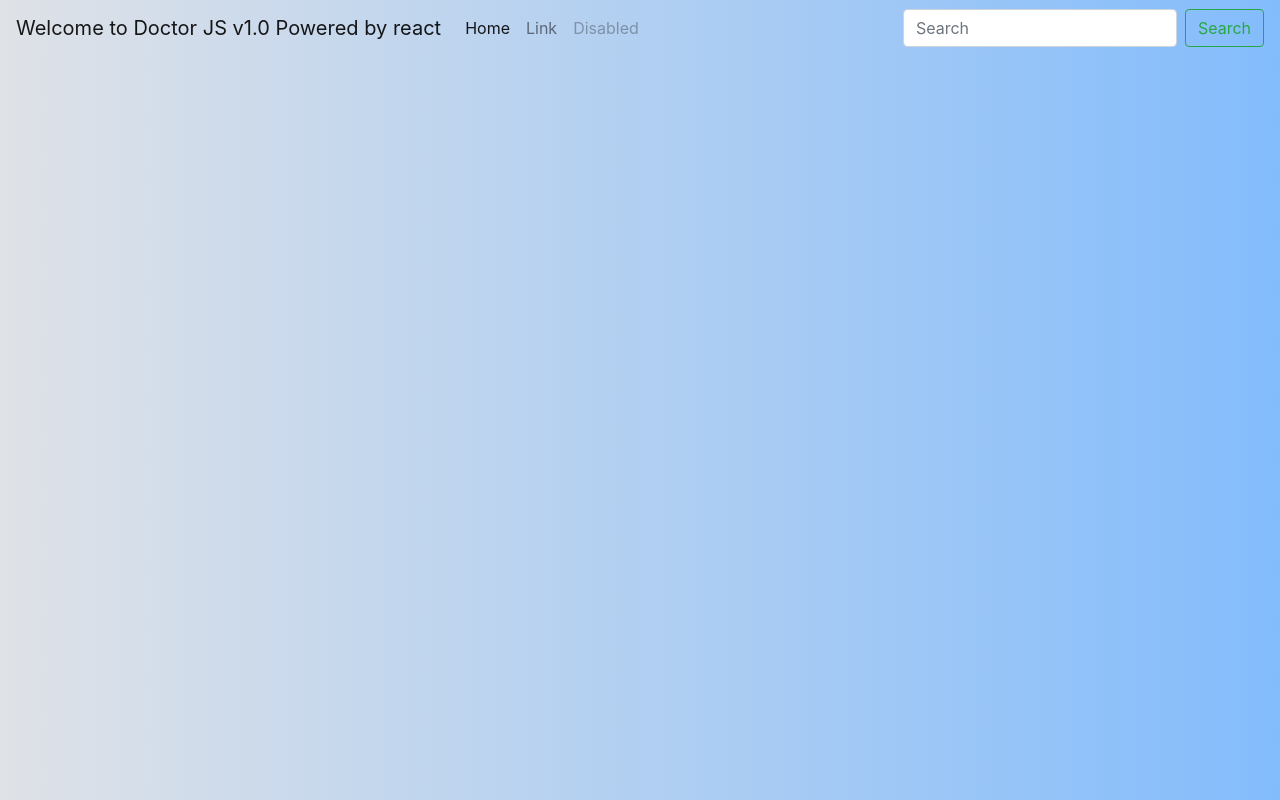
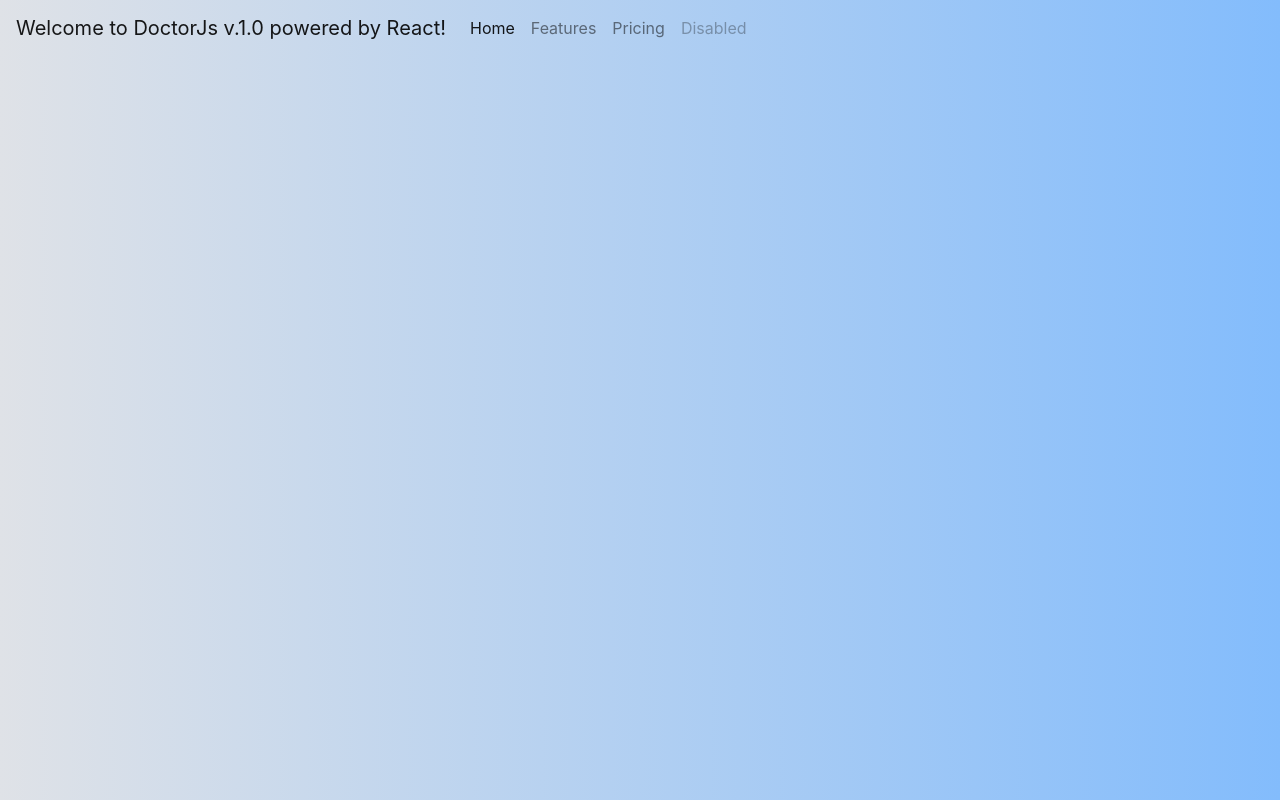
Before and after one commit to FernandoFigueroa0710/DoctorJSv.1.0, a React (Create React App) app: page / in a window 1280 px wide. Built offline with nearby package versions, Linux system fonts and the light colour scheme.

Commit message:
update navigation bar

```diff
--- a/src/components/navigation/Navigation.js
+++ b/src/components/navigation/Navigation.js
@@ -4,24 +4,23 @@ class LandingPage extends Component {
   render() {
     return (
       <div className="landing-page">
-        <nav className="navbar navbar-expand-lg navbar-light ">
+        <nav className="navbar navbar-expand-lg navbar-light">
+          <a className="navbar-brand" href="#">
+            Welcome to DoctorJs v.1.0 powered by React!
+          </a>
           <button
             className="navbar-toggler"
             type="button"
             data-toggle="collapse"
-            data-target="#navbarTogglerDemo03"
-            aria-controls="navbarTogglerDemo03"
+            data-target="#navbarNav"
+            aria-controls="navbarNav"
             aria-expanded="false"
             aria-label="Toggle navigation"
           >
             <span className="navbar-toggler-icon" />
           </button>
-          <a className="navbar-brand" href="#">
-            Welcome to Doctor JS v1.0 Powered by react
-          </a>
-
-          <div className="collapse navbar-collapse" id="navbarTogglerDemo03">
-            <ul className="navbar-nav mr-auto mt-2 mt-lg-0">
+          <div className="collapse navbar-collapse" id="navbarNav">
+            <ul className="navbar-nav">
               <li className="nav-item active">
                 <a className="nav-link" href="#">
                   Home <span className="sr-only">(current)</span>
@@ -29,7 +28,12 @@ class LandingPage extends Component {
               </li>
               <li className="nav-item">
                 <a className="nav-link" href="#">
-                  Link
+                  Features
+                </a>
+              </li>
+              <li className="nav-item">
+                <a className="nav-link" href="#">
+                  Pricing
                 </a>
               </li>
               <li className="nav-item">
@@ -43,20 +47,6 @@ class LandingPage extends Component {
                 </a>
               </li>
             </ul>
-            <form className="form-inline my-2 my-lg-0">
-              <input
-                className="form-control mr-sm-2"
-                type="search"
-                placeholder="Search"
-                aria-label="Search"
-              />
-              <button
-                className="btn btn-outline-success my-2 my-sm-0"
-                type="submit"
-              >
-                Search
-              </button>
-            </form>
           </div>
         </nav>
       </div>
```
